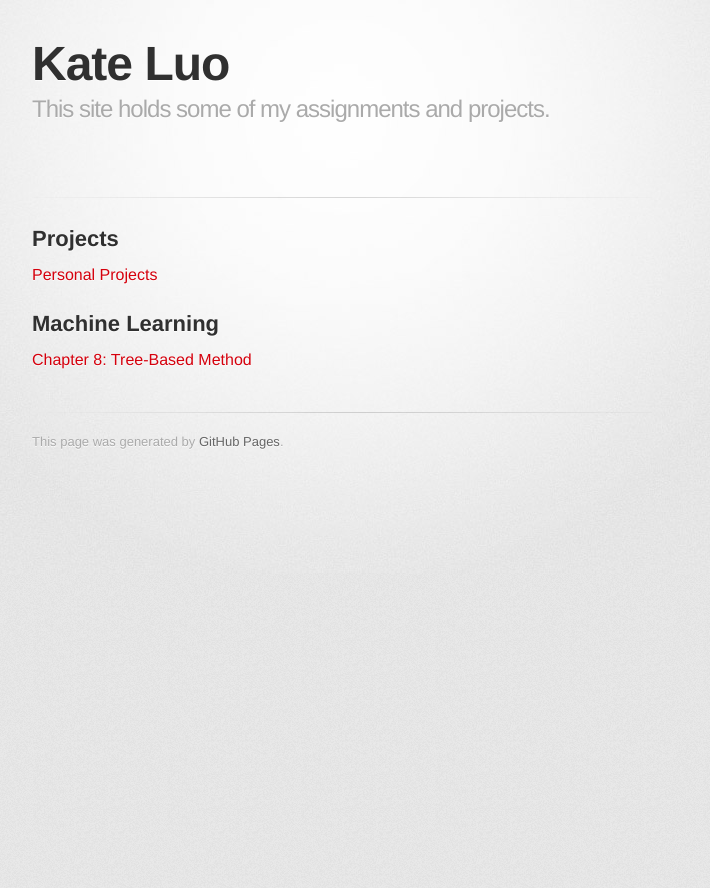
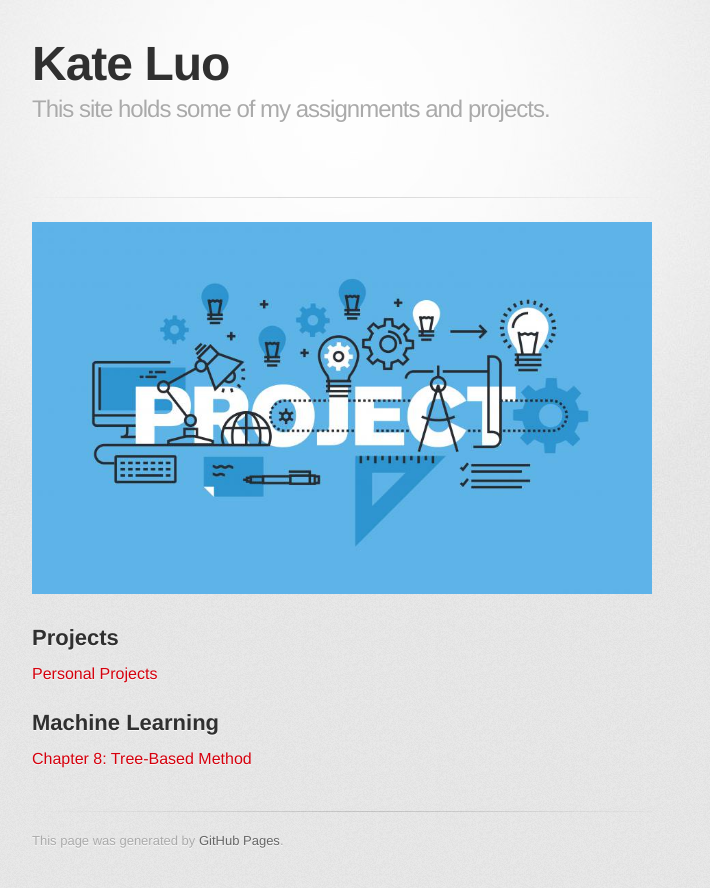
Before and after one commit to kate-luo/kate-luo.github.io, a Jekyll site: the page built from index.md, in a window 1280 px wide. Shown: the top 888 px of the page, without its empty margins (298-1008 px from the left). Built offline with Jekyll 4.4.1, drawn with Linux system fonts in a browser that asks for light colours; some web fonts are replaced.

Commit message:
Update index.md

```diff
--- a/index.md
+++ b/index.md
@@ -5,7 +5,7 @@ description: This site holds some of my assignments and projects.
 ---
 
 
-
+![ ](project.jpg)
 ## Projects
 
 [Personal Projects](/code/index.md)
```
